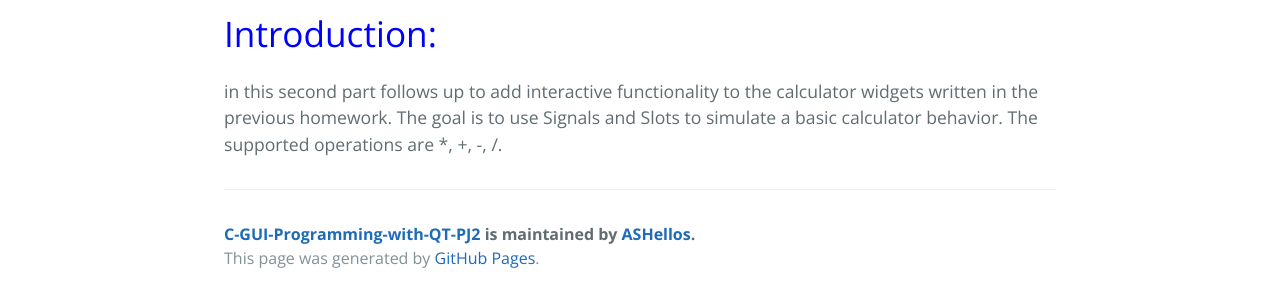
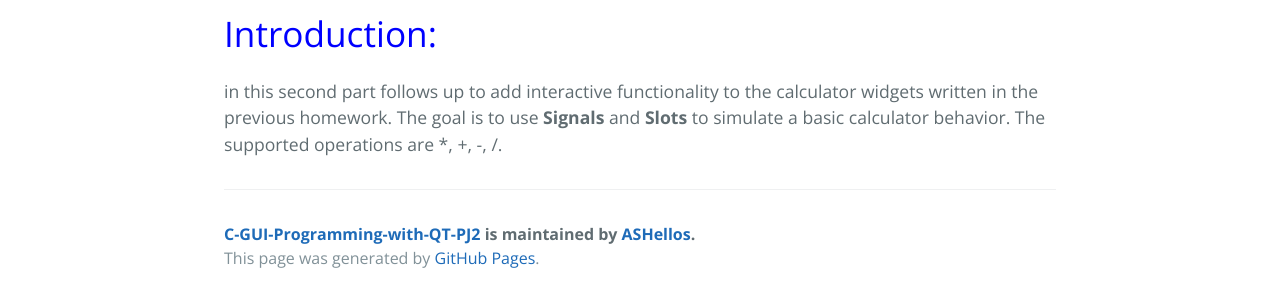
Before and after one commit to ASHellos/C-GUI-Programming-with-QT-PJ2, a Jekyll site: the page built from another-page.md, in a window 1280 px wide. Shown: the part 816-1115 px from the top of the page. Built offline with Jekyll 4.4.1, drawn with Linux system fonts in a browser that asks for light colours; our own code applies the rules of GitHub Pages for plain Markdown files.

```diff
--- a/another-page.md
+++ b/another-page.md
@@ -5,4 +5,4 @@
 ![imageqtc++](https://user-images.githubusercontent.com/93833171/142740904-ae7f6458-f497-47b1-b81f-f530250d112c.png)
 
 # <span style="color:blue">Introduction:</span>
-in this second part follows up to add interactive functionality to the calculator widgets written in the previous homework. The goal is to use Signals and Slots to simulate a basic calculator behavior. The supported operations are *, +, -, /.
+in this second part follows up to add interactive functionality to the calculator widgets written in the previous homework. The goal is to use **Signals** and **Slots** to simulate a basic calculator behavior. The supported operations are *, +, -, /.
```
